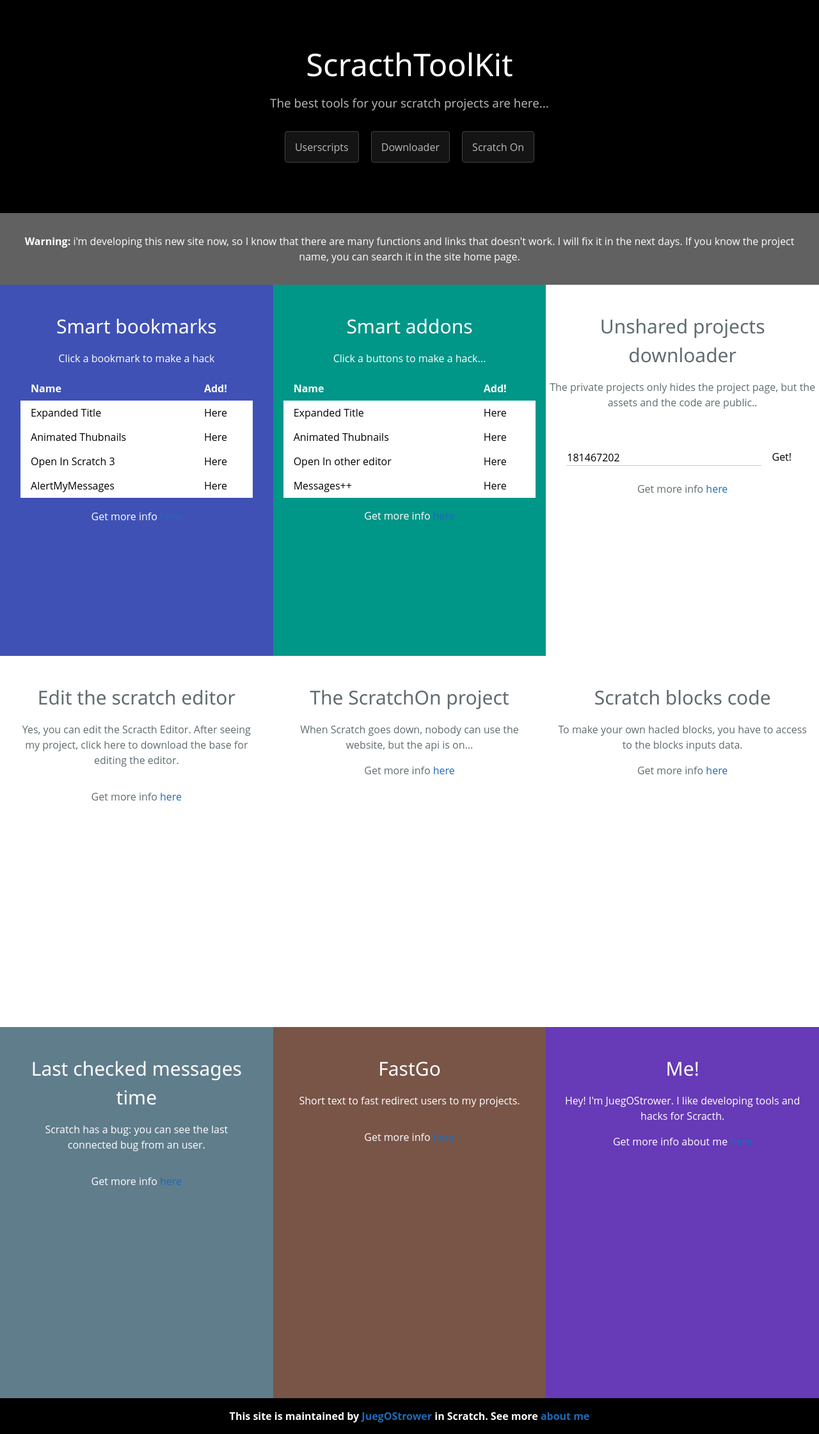
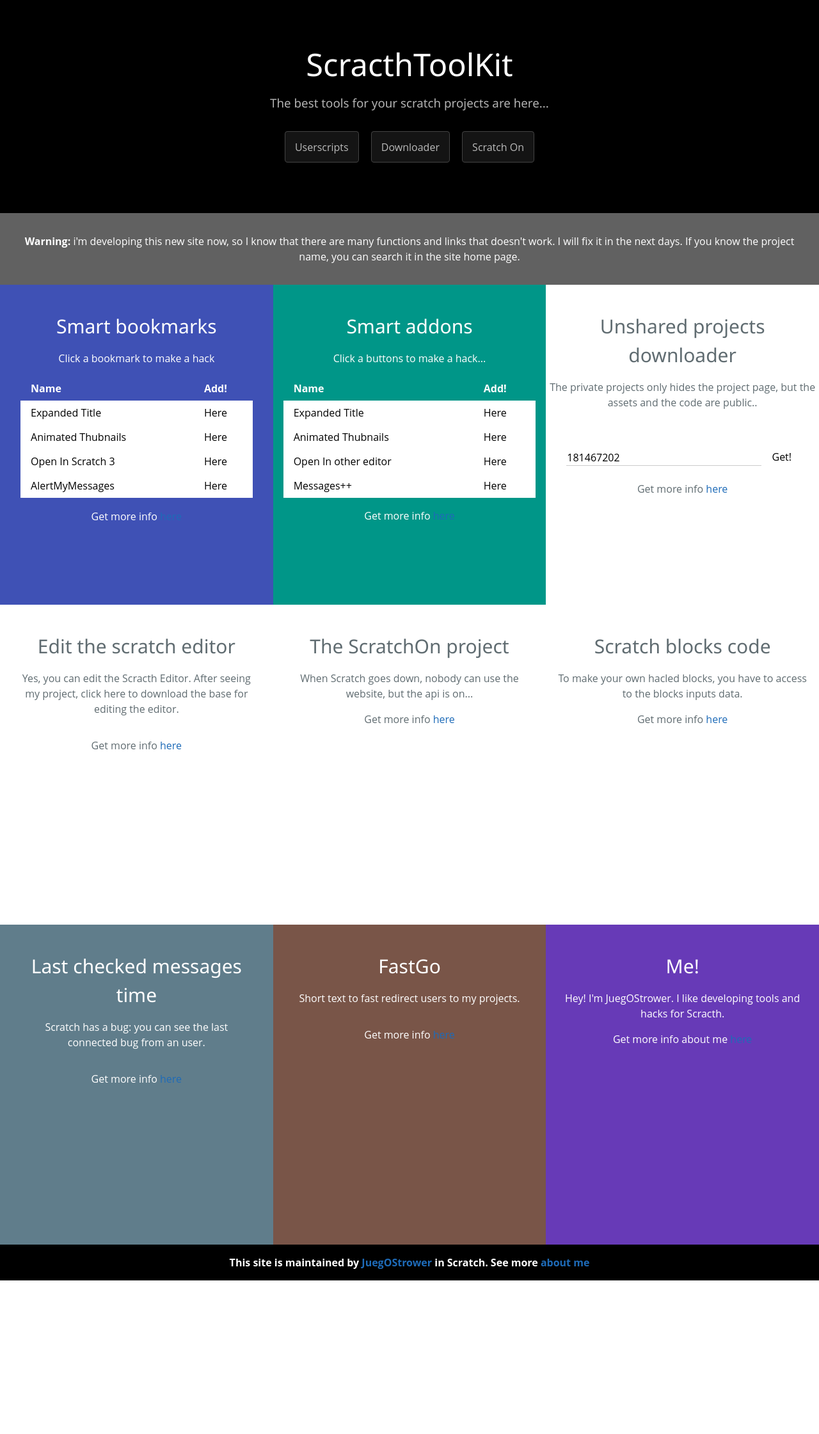
Before and after one commit to JuegOStrower/juegostrower.github.io, a Jekyll site: the page index.html, which Jekyll copies as it is, in a window 1280 px wide. Shown: the whole page at 64% size. Built offline with Jekyll 4.4.1, drawn with Linux system fonts in a browser that asks for light colours; comment, search, counter and statistics services are not loaded; after the commit the page ends 2001 px from its top, so only the background shows below that.

Commit message:
Update index.html

```diff
--- a/index.html
+++ b/index.html
@@ -28,7 +28,7 @@
         <p><b>Warning:</b> i'm developing this new site now, so I know that there are many functions and links that doesn't work. I will fix it in the next days. If you know the project name, you can search it in the site home page.</p>
             </div></div>
     <div class="w3-row">
-  <div class="w3-third w3-indigo w3-container" style="min-height:580px">
+  <div class="w3-third w3-indigo w3-container" style="min-height:500px">
     <div class="w3-padding-32 w3-center">
       <h2>Smart bookmarks</h2>
       <p>Click a bookmark to make a hack</p>
@@ -57,7 +57,7 @@
         </tbody></table>
       </div>
         <p>Get more info <a href="bookmarks">here</a></p></div>
-  </div><div class="w3-third w3-teal w3-center" style="min-height:580px" id="work">
+  </div><div class="w3-third w3-teal w3-center" style="min-height:500px">
     <div class="w3-padding-32">
       <h2>Smart addons</h2>
       <p>Click a buttons to make a hack...</p>
@@ -85,7 +85,7 @@
 </tr>
         </tbody></table>
         </div><p>Get more info <a href="userscripts">here</a></p></div>
-  </div><div class="w3-third w3-highway-blue w3-center" style="min-height:580px" id="work">
+  </div><div class="w3-third w3-highway-blue w3-center" style="min-height:500px">
     <div class="w3-padding-32">
       <h2>Unshared projects downloader</h2>
       <p>The private projects only hides the project page, but the assets and the code are public..</p>
@@ -102,46 +102,41 @@
         </div><p>Get more info <a href="downloader">here</a></p></div>
   </div>
 </div><div class="w3-row">
-  <div class="w3-third w3-highway-red
- w3-container" style="min-height:580px">
+  <div class="w3-third w3-highway-red w3-container" style="min-height:500px">
     <div class="w3-padding-32 w3-center">
       <h2>Edit the scratch editor</h2>
-      <p class="w3-container">Yes, you can edit the Scracth Editor. After seeing my project, click here to download the base for editing the editor.
-</p>
+      <p class="w3-container">Yes, you can edit the Scracth Editor. After seeing my project, click here to download the base for editing the editor.</p>
       <div class="w3-container w3-responsive">
       </div>
         <p>Get more info <a href="example.po">here</a></p></div>
-  </div><div class="w3-third w3-highway-green
-w3-center" style="min-height:580px" id="work">
+  </div><div class="w3-third w3-highway-green w3-center" style="min-height:500px">
     <div class="w3-padding-32">
       <h2>The ScratchOn project</h2>
       <p class="w3-container">When Scratch goes down, nobody can use the website, but the api is on...</p>
     <p>Get more info <a href="scratchon">here</a></p></div>
-  </div><div class="w3-third w3-highway-brown
-w3-center" style="min-height:580px" id="work">
+  </div><div class="w3-third w3-highway-brown w3-center" style="min-height:500px">
     <div class="w3-padding-32">
       <h2>Scratch blocks code</h2>
       <p class="w3-container">To make your own hacled blocks, you have to access to the blocks inputs data.</p>
         <p>Get more info <a href="blocks">here</a></p></div>
   </div>
-</div>
+  </div>
       <div class="w3-row">
-  <div class="w3-third w3-blue-gray
- w3-container" style="min-height:580px">
+  <div class="w3-third w3-blue-gray w3-container" style="min-height:500px">
     <div class="w3-padding-32 w3-center">
       <h2>Last checked messages time</h2>
       <p class="w3-container">Scratch has a bug: you can see the last connected bug from an user.</p>
       <div class="w3-container w3-responsive">
       </div>
         <p>Get more info <a href="lastconnected">here</a></p></div>
-  </div><div class="w3-third w3-brown w3-container" style="min-height:580px">
+  </div><div class="w3-third w3-brown w3-container" style="min-height:500px">
     <div class="w3-padding-32 w3-center">
       <h2>FastGo</h2>
       <p class="w3-container">Short text to fast redirect users to my projects.</p>
       <div class="w3-container w3-responsive">
       </div>
         <p>Get more info <a href="fastgo">here</a></p></div>
-  </div><div class="w3-third w3-deep-purple w3-center" style="min-height:580px" id="work">
+  </div><div class="w3-third w3-deep-purple w3-center" style="min-height:500px">
     <div class="w3-padding-32">
       <h2>Me!</h2>
       <p class="w3-container">Hey! I'm JuegOStrower. I like developing tools and hacks for Scracth.</p>
```
